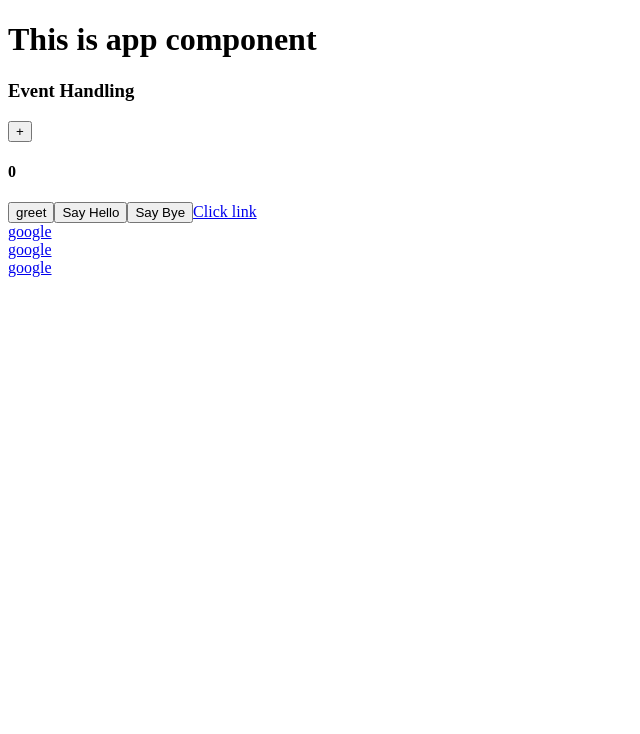
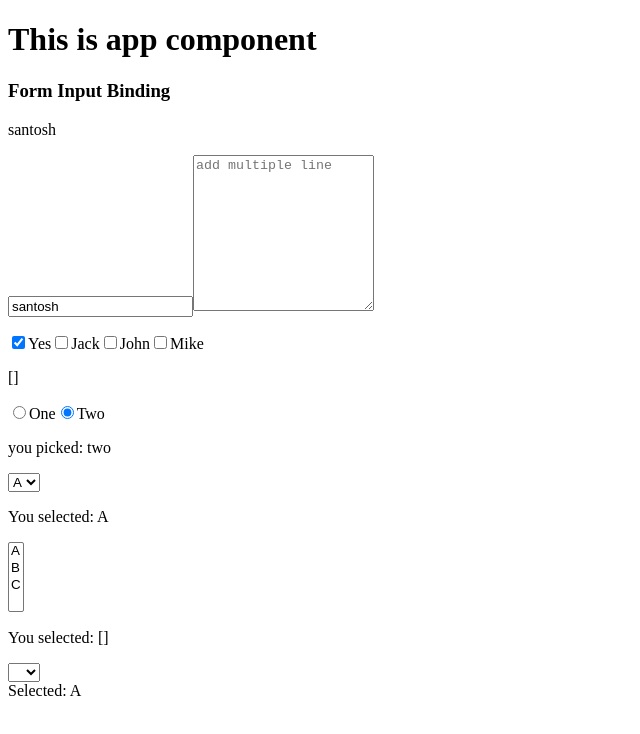
Before and after one commit to santoshkbrj/Vuejs_Tutorial, a Vue app in the folder vue-project/: page / in a window 1280 px wide. Shown: the top 734 px of the page, without its empty margins (0-640 px from the left). Built offline with nearby package versions, Linux system fonts and the light colour scheme.

Commit message:
Form Input handling

```diff
--- a/vue-project/src/App.vue
+++ b/vue-project/src/App.vue
@@ -1,11 +1,11 @@
 <script setup>
-import EventHandling from "./components/EventHandling.vue";
+import FormInput from "./components/FormInput.vue";
 </script>
 
 <template>
   <div>
     <h1>This is app component</h1>
-    <event-handling/>
+    <form-input/>
   </div>
 </template>
 
--- /dev/null
+++ b/vue-project/src/components/FormInput.vue
@@ -0,0 +1,81 @@
+<template lang="">
+    <div>
+       <h3>Form Input Binding</h3>
+       <!-- <input type="text" :value="text" @input="(e)=>(text=e.target.value)"> -->
+       <p>{{text}}</P>
+
+        <!-- input field two data binding -->
+        <input type="text" v-model="text"/>
+
+        <!-- textarea -->
+        <textarea v-model="message" cols="20" rows="10" placeholder="add multiple line"></textarea>
+        <p style="white-space: pre-line;">{{message}}</p>
+
+
+        <!-- checkbox -->
+        <input type="checkbox" v-model="toggle" true-value="Yes" false-value="No"/>
+        <label for="jack">{{toggle}}</label>
+
+        <input type="checkbox" id="jack" value="Jack" v-model="checkNames"/>
+        <label for="jack">Jack</label>
+        <input type="checkbox" id="john" value="John" v-model="checkNames"/>
+        <label for="john">John</label>
+        <input type="checkbox" id="mike" value="Mike" v-model="checkNames"/>
+        <label for="mike">Mike</label>
+        <p>{{checkNames}}</p>
+
+        <!-- Radio button -->
+        <input type="radio" value="one" v-model="picked"/>
+        <label for="one">One</label>
+        <input type="radio" value="two" v-model="picked"/>
+        <label for="two">Two</label>
+        <p>you picked: {{picked}}</p>
+
+        <!-- select option -->
+         <select v-model="selected">
+            <option>A</option>
+            <option>B</option>
+            <option>C</option>
+         </select>
+         <p>You selected: {{selected}}</p>
+
+         <select v-model="choose" multiple>
+            <option>A</option>
+            <option>B</option>
+            <option>C</option>
+         </select>
+         <p>You selected: {{choose}}</p>
+
+         <!-- Dynamiclly rendering -->
+         <select v-model="selecting">
+        <option v-for="(option,index) in options" :value="option.value" v-bind:key="index">
+            {{ option.text }}
+        </option>
+        </select>
+
+        <div>Selected: {{ selecting }}</div>
+
+    </div>
+</template>
+<script setup>
+import { ref } from 'vue';
+
+  const text = ref('santosh')
+  const message = ref('');
+  const checkNames = ref([]);
+  const picked = ref('two');
+  const selected = ref('A');
+  const choose = ref([]);
+
+  const toggle= ref('Yes');
+
+  const selecting= ref('A')
+  const options = ref([
+    {text:'A', value:'One'},
+    {text:'B', value:'Two'},
+    {text:'C', value:'Three'},
+  ])
+</script>
+<style lang="">
+
+</style>
```
